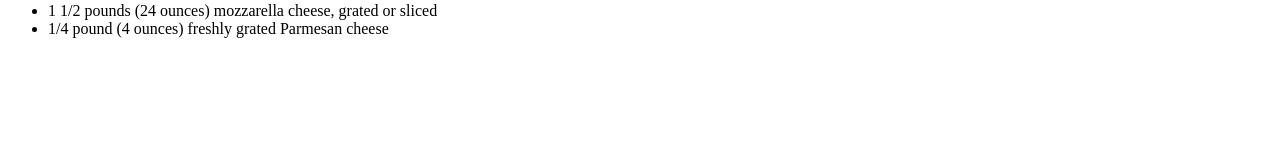
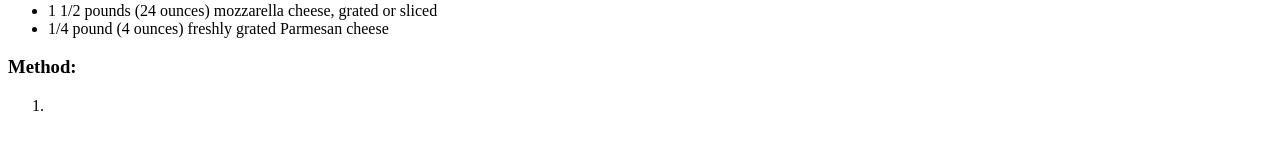
Before and after one commit to levyguy0/odin-recipes, a plain HTML site: page recipes/lasagna.html in a window 1280 px wide. Shown: the part 557-706 px from the top of the page. Drawn offline with Linux system fonts and the light colour scheme.

Commit message:
Add method for how to make Lasagna

```diff
--- a/recipes/lasagna.html
+++ b/recipes/lasagna.html
@@ -31,5 +31,9 @@
             <li>1 1/2 pounds (24 ounces) mozzarella cheese, grated or sliced</li>
             <li>1/4 pound (4 ounces) freshly grated Parmesan cheese</li>
         </ul>
+        <h3>Method:</h3>
+        <ol>
+            <li></li>
+        </ol>
     </body>
 </html>
```
